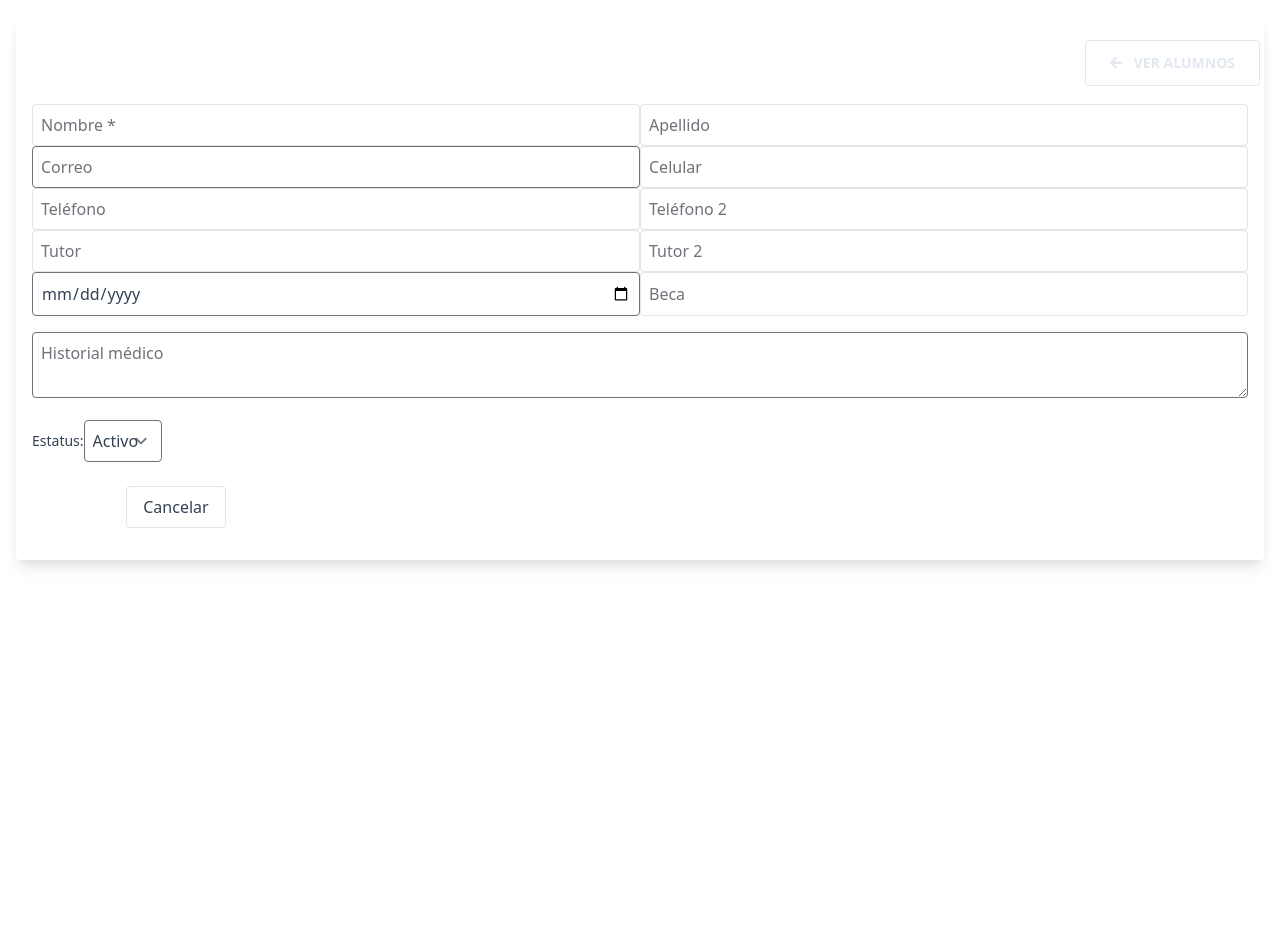
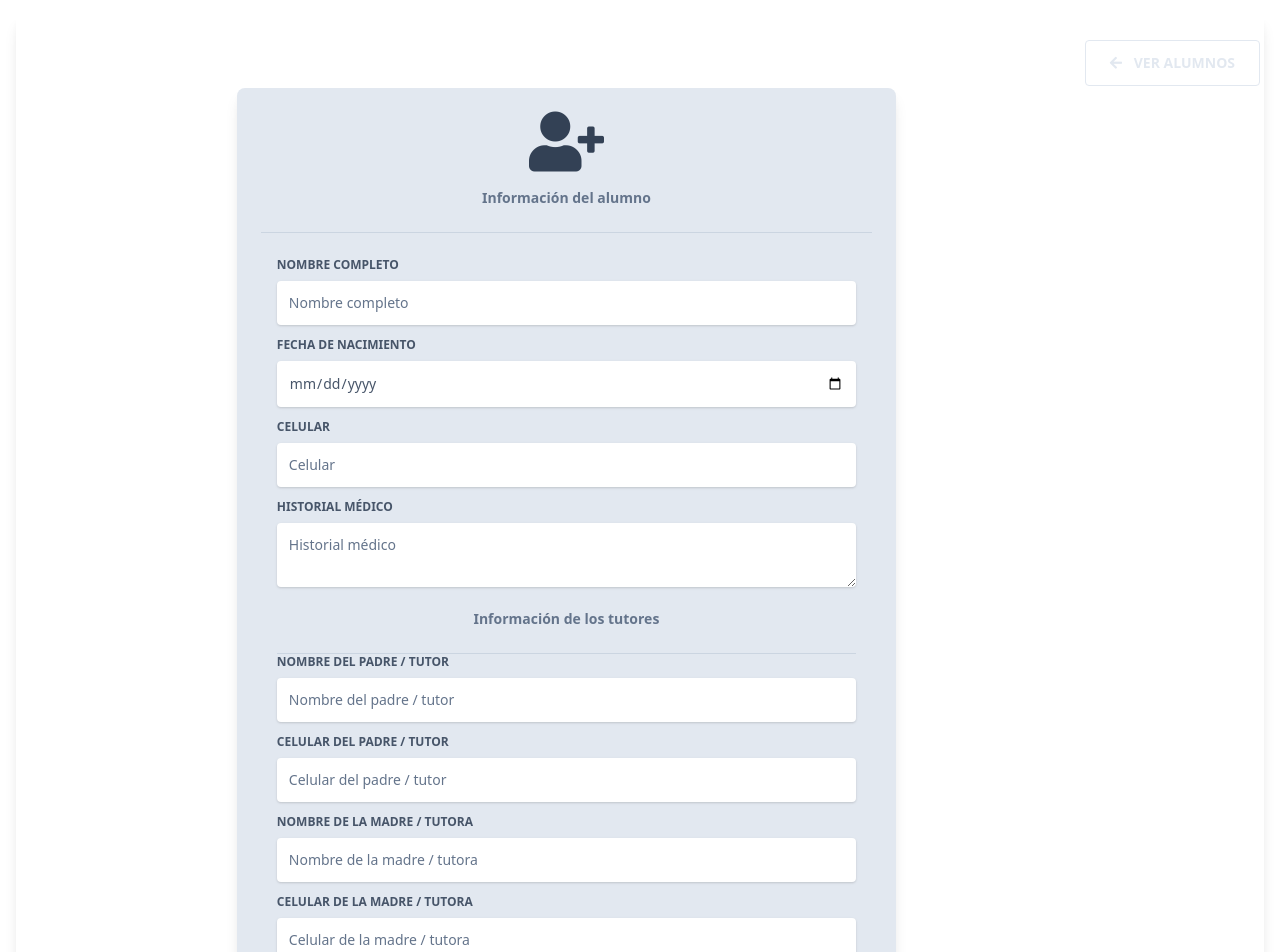
Before and after one commit to PinalFelix16/NodeControl-main-main, a Next.js app: page /administrador/AddAlumno in a window 1280 px wide. Shown: the top 952 px of the page. Before the commit the page ends 800 px from the top, so only its background shows below. Built offline with nearby package versions, Linux system fonts and the light colour scheme; no server answers.

Commit message:
ya se ve el arreglo

```diff
--- a/components/Alumnos/Forms/AddForm.js
+++ b/components/Alumnos/Forms/AddForm.js
@@ -1,112 +1,254 @@
-"use client";
 import React, { useState } from "react";
 import Swal from "sweetalert2";
+import { storeAlumno } from "services/api/alumnos";
 
-const BASE = process.env.NEXT_PUBLIC_API_URL || "http://localhost:8000/api";
+function splitNombreApellido(full) {
+  const s = (full || "").trim().replace(/\s+/g, " ");
+  if (!s) return { nombre: "", apellido: "-" };
+  const i = s.lastIndexOf(" ");
+  if (i === -1) return { nombre: s, apellido: "-" };
+  return { nombre: s.slice(0, i), apellido: s.slice(i + 1) };
+}
 
-function toISODate(d) {
-  // admite "30/07/2025" y lo pasa a "2025-07-30"
+function toISO(d) {
   if (!d) return "";
+  if (/^\d{4}-\d{2}-\d{2}$/.test(d)) return d;
   if (/^\d{2}\/\d{2}\/\d{4}$/.test(d)) {
     const [dd, mm, yyyy] = d.split("/");
     return `${yyyy}-${mm}-${dd}`;
   }
-  return d; // ya viene como yyyy-mm-dd
+  return d;
 }
 
 export default function AddForm({ setView }) {
-  const [saving, setSaving] = useState(false);
-  const [form, setForm] = useState({
+  const initialFormData = {
     nombre: "",
-    apellido: "",
-    correo: "",
+    fecha_nac: "",
     celular: "",
+    tutor: "",
+    tutor_2: "",
     telefono: "",
     telefono_2: "",
-    tutor: "",
-    tutor_2: "",
-    fecha_nacimiento: "", // debe ser YYYY-MM-DD para el input date
     hist_medico: "",
-    beca: "",
     status: 1,
-  });
-
-  const onChange = (e) => {
-    const { name, value } = e.target;
-    setForm((f) => ({
-      ...f,
-      [name]: name === "fecha_nacimiento" ? toISODate(value) : value,
-    }));
+    beca: "0.00",
   };
 
-  const onSubmit = async (e) => {
+  const [formData, setFormData] = useState(initialFormData);
+  const [loading, setLoading] = useState(false);
+
+  const handleChange = (e) => {
+    const { id, value } = e.target;
+    setFormData((f) => ({ ...f, [id]: value }));
+  };
+
+  const handleSubmit = async (e) => {
     e.preventDefault();
+    setLoading(true);
+
+    const { nombre, apellido } = splitNombreApellido(formData.nombre);
+    const payload = {
+      nombre,
+      apellido,
+      celular: formData.celular || "",
+      telefono: formData.telefono || "",
+      telefono_2: formData.telefono_2 || "",
+      tutor: formData.tutor || "",
+      tutor_2: formData.tutor_2 || "",
+      fecha_nacimiento: toISO(formData.fecha_nac),
+      hist_medico: formData.hist_medico || "",
+      beca: formData.beca || "0.00",
+      status: Number(formData.status) || 1,
+    };
+
     try {
-      setSaving(true);
-
-      const res = await fetch(`${BASE}/alumnos`, {
-        method: "POST",
-        headers: { "Content-Type": "application/json", Accept: "application/json" },
-        body: JSON.stringify({ ...form, fecha_nacimiento: toISODate(form.fecha_nacimiento) }),
+      const response = await storeAlumno(payload);
+      if (response?.id_alumno || response?.success || response?.message) {
+        Swal.fire({
+          icon: "success",
+          title: "Alumno registrado",
+          text: "El alumno ha sido agregado correctamente.",
+          confirmButtonColor: "#3085d6",
         });
-
-      const data = await res.json();
-      if (!res.ok) {
-        const msg = data?.errors
-          ? Object.entries(data.errors).map(([k, v]) => `• ${k}: ${Array.isArray(v) ? v[0] : v}`).join("\n")
-          : (data?.message || "Error al guardar");
-        throw new Error(msg);
+        setFormData(initialFormData);
+        setView("Table");
+      } else {
+        Swal.fire({
+          icon: "error",
+          title: "Error",
+          text: response?.error || "No se pudo guardar el alumno.",
+        });
       }
-
-      await Swal.fire("Listo", "Alumno agregado correctamente", "success");
-      setView?.("Table");
     } catch (err) {
-      Swal.fire("Error", String(err.message || err), "error");
       console.error(err);
+      Swal.fire({
+        icon: "error",
+        title: "Error",
+        text: "Ocurrió un error al guardar el alumno.",
+      });
     } finally {
-      setSaving(false);
+      setLoading(false);
     }
   };
 
   return (
-    <form onSubmit={onSubmit} className="p-4">
-      <div className="grid grid-cols-1 md:grid-cols-2 gap-4">
-        <input className="border p-2 rounded" name="nombre" placeholder="Nombre *" value={form.nombre} onChange={onChange} required />
-        <input className="border p-2 rounded" name="apellido" placeholder="Apellido" value={form.apellido} onChange={onChange} />
-        <input type="email" className="border p-2 rounded" name="correo" placeholder="Correo" value={form.correo} onChange={onChange} />
-        <input className="border p-2 rounded" name="celular" placeholder="Celular" value={form.celular} onChange={onChange} />
-        <input className="border p-2 rounded" name="telefono" placeholder="Teléfono" value={form.telefono} onChange={onChange} />
-        <input className="border p-2 rounded" name="telefono_2" placeholder="Teléfono 2" value={form.telefono_2} onChange={onChange} />
-        <input className="border p-2 rounded" name="tutor" placeholder="Tutor" value={form.tutor} onChange={onChange} />
-        <input className="border p-2 rounded" name="tutor_2" placeholder="Tutor 2" value={form.tutor_2} onChange={onChange} />
+    <form onSubmit={handleSubmit}>
+      <div className="container mx-auto px-4 h-full">
+        <div className="flex content-center items-center justify-center h-full pl-4">
+          <div className="w-full lg:w-8/12 px-4">
+            <div className="relative flex flex-col min-w-0 break-words w-full mb-6 shadow-lg rounded-lg bg-blueGray-200 border-0">
+              <div className="rounded-t mb-0 px-6 py-6">
+                <div className="text-center mb-3">
+                  <i className="fas fa-user-plus text-6xl "></i>
+                  <h6 className="text-blueGray-500 text-sm font-bold mt-4">
+                    Información del alumno
+                  </h6>
+                </div>
+                <hr className="mt-6 border-b-1 border-blueGray-300" />
+              </div>
+
+              <div className="flex-auto px-4 lg:px-10 py-10 pt-0">
+                {/* Nombre completo */}
+                <div className="relative w-full mb-3">
+                  <label className="block uppercase text-blueGray-600 text-xs font-bold mb-2" htmlFor="nombre">
+                    Nombre completo
+                  </label>
+                  <input
+                    type="text"
+                    id="nombre"
+                    className="border-0 px-3 py-3 placeholder-blueGray-300 text-blueGray-600 bg-white rounded text-sm shadow focus:outline-none focus:ring w-full ease-linear transition-all duration-150"
+                    placeholder="Nombre completo"
+                    value={formData.nombre}
+                    onChange={handleChange}
+                    required
+                  />
+                </div>
+
+                {/* Fecha nacimiento */}
+                <div className="relative w-full mb-3">
+                  <label className="block uppercase text-blueGray-600 text-xs font-bold mb-2" htmlFor="fecha_nac">
+                    Fecha de nacimiento
+                  </label>
                   <input
                     type="date"
-          className="border p-2 rounded"
-          name="fecha_nacimiento"
-          value={form.fecha_nacimiento}
-          onChange={onChange}
-          placeholder="YYYY-MM-DD"
+                    id="fecha_nac"
+                    className="border-0 px-3 py-3 placeholder-blueGray-300 text-blueGray-600 bg-white rounded text-sm shadow focus:outline-none focus:ring w-full ease-linear transition-all duration-150"
+                    value={formData.fecha_nac}
+                    onChange={handleChange}
                   />
-        <input className="border p-2 rounded" name="beca" placeholder="Beca" value={form.beca} onChange={onChange} />
                 </div>
 
-      <textarea className="border p-2 rounded w-full mt-4" name="hist_medico" placeholder="Historial médico" value={form.hist_medico} onChange={onChange} />
-
-      <div className="mt-4 flex items-center gap-3">
-        <label className="text-sm">Estatus:</label>
-        <select className="border p-2 rounded" name="status" value={form.status} onChange={(e) => setForm((f) => ({ ...f, status: Number(e.target.value) }))}>
-          <option value={1}>Activo</option>
-          <option value={0}>Inactivo</option>
-        </select>
+                {/* Celular */}
+                <div className="relative w-full mb-3">
+                  <label className="block uppercase text-blueGray-600 text-xs font-bold mb-2" htmlFor="celular">
+                    Celular
+                  </label>
+                  <input
+                    type="text"
+                    id="celular"
+                    className="border-0 px-3 py-3 placeholder-blueGray-300 text-blueGray-600 bg-white rounded text-sm shadow focus:outline-none focus:ring w-full ease-linear transition-all duration-150"
+                    placeholder="Celular"
+                    value={formData.celular}
+                    onChange={handleChange}
+                  />
                 </div>
 
-      <div className="mt-6 flex gap-2">
-        <button type="submit" className="px-4 py-2 bg-blue-600 text-white rounded" disabled={saving}>
-          {saving ? "Guardando…" : "Guardar"}
+                {/* Historial médico */}
+                <div className="relative w-full mb-3">
+                  <label className="block uppercase text-blueGray-600 text-xs font-bold mb-2" htmlFor="hist_medico">
+                    Historial médico
+                  </label>
+                  <textarea
+                    id="hist_medico"
+                    className="border-0 px-3 py-3 placeholder-blueGray-300 text-blueGray-600 bg-white rounded text-sm shadow focus:outline-none focus:ring w-full ease-linear transition-all duration-150"
+                    placeholder="Historial médico"
+                    value={formData.hist_medico}
+                    onChange={handleChange}
+                  />
+                </div>
+
+                {/* Información tutores */}
+                <div className="text-center mb-3">
+                  <h6 className="text-blueGray-500 text-sm font-bold mt-4">
+                    Información de los tutores
+                  </h6>
+                </div>
+                <hr className="mt-6 border-b-1 border-blueGray-300" />
+
+                {/* Padre */}
+                <div className="relative w-full mb-3">
+                  <label className="block uppercase text-blueGray-600 text-xs font-bold mb-2" htmlFor="tutor">
+                    Nombre del padre / tutor
+                  </label>
+                  <input
+                    type="text"
+                    id="tutor"
+                    className="border-0 px-3 py-3 placeholder-blueGray-300 text-blueGray-600 bg-white rounded text-sm shadow focus:outline-none focus:ring w-full ease-linear transition-all duration-150"
+                    placeholder="Nombre del padre / tutor"
+                    value={formData.tutor}
+                    onChange={handleChange}
+                  />
+                </div>
+
+                {/* Teléfono padre */}
+                <div className="relative w-full mb-3">
+                  <label className="block uppercase text-blueGray-600 text-xs font-bold mb-2" htmlFor="telefono">
+                    Celular del padre / tutor
+                  </label>
+                  <input
+                    type="text"
+                    id="telefono"
+                    className="border-0 px-3 py-3 placeholder-blueGray-300 text-blueGray-600 bg-white rounded text-sm shadow focus:outline-none focus:ring w-full ease-linear transition-all duration-150"
+                    placeholder="Celular del padre / tutor"
+                    value={formData.telefono}
+                    onChange={handleChange}
+                  />
+                </div>
+
+                {/* Madre */}
+                <div className="relative w-full mb-3">
+                  <label className="block uppercase text-blueGray-600 text-xs font-bold mb-2" htmlFor="tutor_2">
+                    Nombre de la madre / tutora
+                  </label>
+                  <input
+                    type="text"
+                    id="tutor_2"
+                    className="border-0 px-3 py-3 placeholder-blueGray-300 text-blueGray-600 bg-white rounded text-sm shadow focus:outline-none focus:ring w-full ease-linear transition-all duration-150"
+                    placeholder="Nombre de la madre / tutora"
+                    value={formData.tutor_2}
+                    onChange={handleChange}
+                  />
+                </div>
+
+                {/* Teléfono madre */}
+                <div className="relative w-full mb-3">
+                  <label className="block uppercase text-blueGray-600 text-xs font-bold mb-2" htmlFor="telefono_2">
+                    Celular de la madre / tutora
+                  </label>
+                  <input
+                    type="text"
+                    id="telefono_2"
+                    className="border-0 px-3 py-3 placeholder-blueGray-300 text-blueGray-600 bg-white rounded text-sm shadow focus:outline-none focus:ring w-full ease-linear transition-all duration-150"
+                    placeholder="Celular de la madre / tutora"
+                    value={formData.telefono_2}
+                    onChange={handleChange}
+                  />
+                </div>
+
+                {/* Botón */}
+                <div className="text-center mt-6">
+                  <button
+                    className="bg-blueGray-800 text-white active:bg-blueGray-600 text-sm font-bold px-6 py-3 rounded shadow hover:shadow-lg outline-none focus:outline-none mr-1 mb-1 w-full ease-linear transition-all duration-150"
+                    type="submit"
+                    disabled={loading}
+                  >
+                    {loading ? "Agregando..." : "Registrar alumno"}
                   </button>
-        <button type="button" onClick={() => setView?.("Table")} className="px-4 py-2 border rounded">
-          Cancelar
-        </button>
+                </div>
+              </div>
+            </div>
+          </div>
+        </div>
       </div>
     </form>
   );
```
Lines whose indentation alone changed are shown as unchanged.
